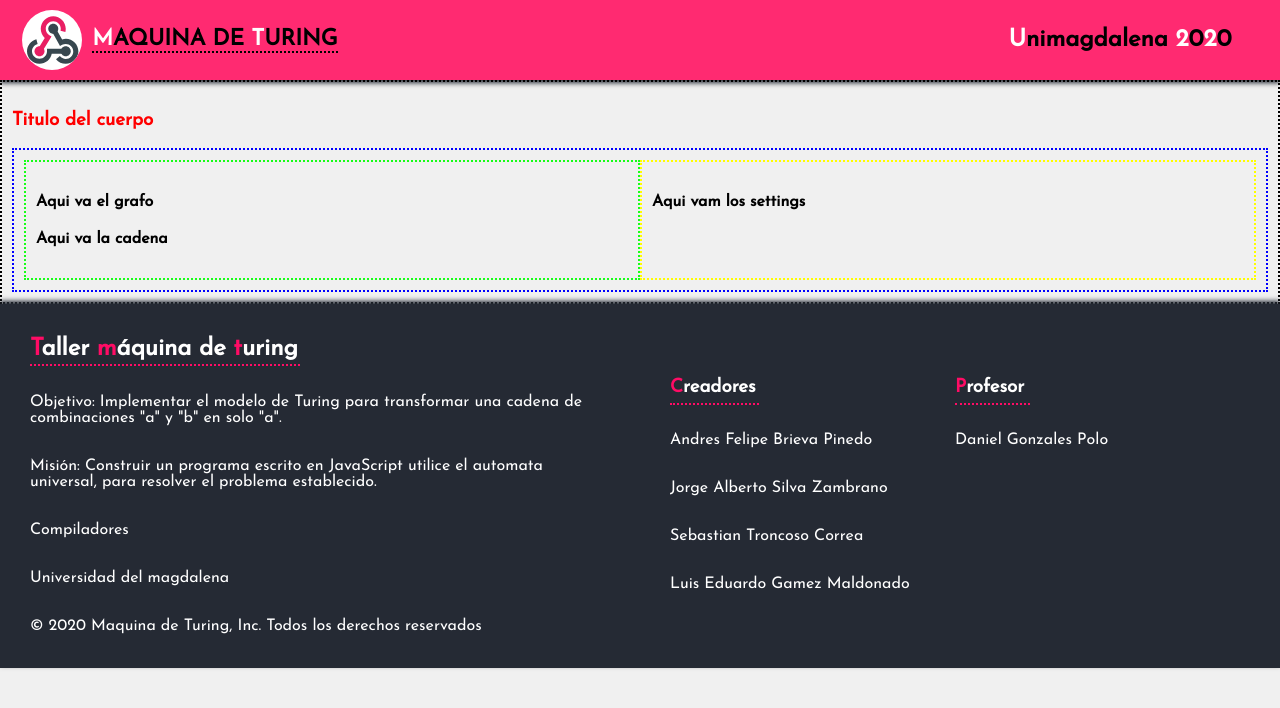
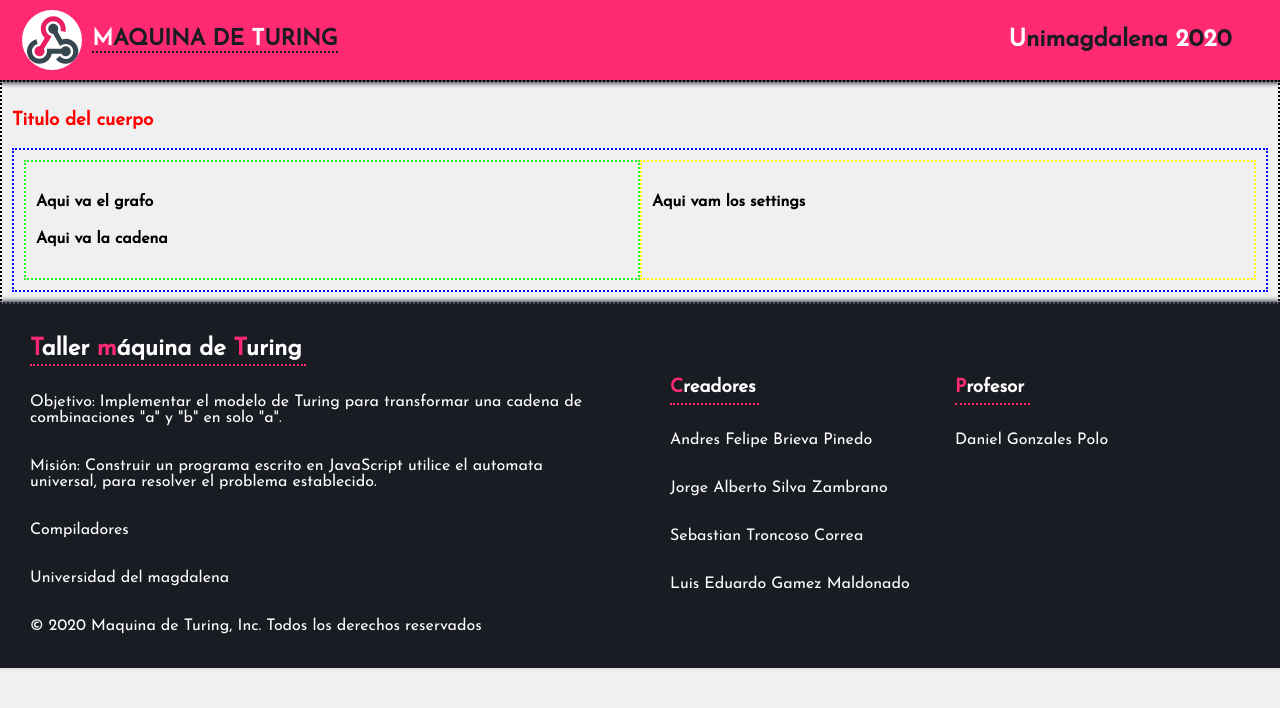
Before and after one commit to joralsiz95/maquinaTuring, a React (Create React App) app: page / in a window 1280 px wide. Shown: the top 708 px of the page. Built offline with nearby package versions, Linux system fonts and the light colour scheme.

Commit message:
Organizando variables de colores

```diff
--- a/src/components/cuerpo.jsx
+++ b/src/components/cuerpo.jsx
@@ -1,5 +1,4 @@
 import React from 'react';
-import '../styles/cuerpo.scss'
 import Diagramas from '../components/diagramas';
 import Settings from '../components/settings';
 
--- a/src/components/footer.jsx
+++ b/src/components/footer.jsx
@@ -1,10 +1,9 @@
 import React from 'react';
-import '../styles/footer.scss';
 
 const Footer = () => (
     <div className="footer">
         <div className="footer__left">
-            <h2> <span className="span_2">T</span>aller <span className="span_2">m</span>áquina de <span className="span_2">t</span>uring</h2>
+            <h2> <span className="span_2">T</span>aller <span className="span_2">m</span>áquina de <span className="span_2">T</span>uring</h2>
             <p>Objetivo: Implementar el modelo de Turing para transformar una cadena de combinaciones "a" y "b" en solo "a".</p>
             <p>Misión: Construir un programa escrito en JavaScript utilice el automata universal, para resolver el problema establecido.</p>
             <p>Compiladores</p>
--- a/src/components/navegacion.jsx
+++ b/src/components/navegacion.jsx
@@ -1,6 +1,5 @@
 import React from 'react';
 import imagen from '../imagenes/web-hook.svg';
-import '../styles/navegacion.scss';
 
 const Navegacion = () => (
     <div className="navegacion">
--- a/src/styles/footer.scss
+++ b/src/styles/footer.scss
@@ -1,6 +1,6 @@
 .footer{
     /* height: 250px; */
-    background-color: #252a34;
+    background-color: $segundario;
     box-shadow: 0px -3px 5px 0px #252a34;
     display: flex;
     font-size: 1rem;
@@ -13,9 +13,9 @@
 
         & h2{
             // color: #FF0C65;
-            border-bottom: 2px dotted #FF0C65;
+            border-bottom: 2px dotted $principal;
             line-height: 30px;
-            width: 270px;
+            width: 276px;
         }
 
         & p{
@@ -34,7 +34,7 @@
             width: 50%;
 
             & h3{
-                border-bottom: 2px dotted #FF0C65;
+                border-bottom: 2px dotted $principal;
                 line-height: 30px;
                 width: 89px;
             }
@@ -49,7 +49,7 @@
             width: 50%;
 
             & h3{
-                border-bottom: 2px dotted #FF0C65;
+                border-bottom: 2px dotted $principal;
                 line-height: 30px;
                 width: 75px
             }
--- a/src/styles/main.scss
+++ b/src/styles/main.scss
@@ -1,4 +1,7 @@
 @import url('https://fonts.googleapis.com/css2?family=Josefin+Sans:wght@300;400&display=swap');
+
+$principal: rgb(255, 42, 113);
+$segundario: #191c22;
 
 body{
     font-family: 'Josefin Sans', sans-serif;
@@ -12,7 +15,9 @@ span{
 }
 
 .span_2{
-    color: #FF0C65;
+    color: $principal;
 }
 
-// @import 'navegacion'
+@import 'navegacion';
+@import 'cuerpo';
+@import 'footer';
--- a/src/styles/navegacion.scss
+++ b/src/styles/navegacion.scss
@@ -2,9 +2,9 @@
     display: flex;
     justify-content: space-between;
     height:80px;
-    background-color: rgb(255, 42, 113);
+    background-color: $principal;
     // background-image: linear-gradient(to right, #ff4a89, #ff4592, #ff409c, #ff3ca7, #ff3ab2, #ff3bb8, #ff3cbe, #ff3ec4, #ff42c5, #ff45c6, #ff49c7, #ff4cc8);
-
+    color: $segundario;
     box-shadow: 0px 3px 5px 0px #252a34;
 
     &__izquierda{
@@ -25,7 +25,7 @@
 
         h2{
             font-size: 1.4rem;
-            border-bottom: 2px dotted black;
+            border-bottom: 2px dotted $segundario;
         }
 
     }
```
Also changed, not shown: 1 other file (tests, documents, lock files or other folders).
